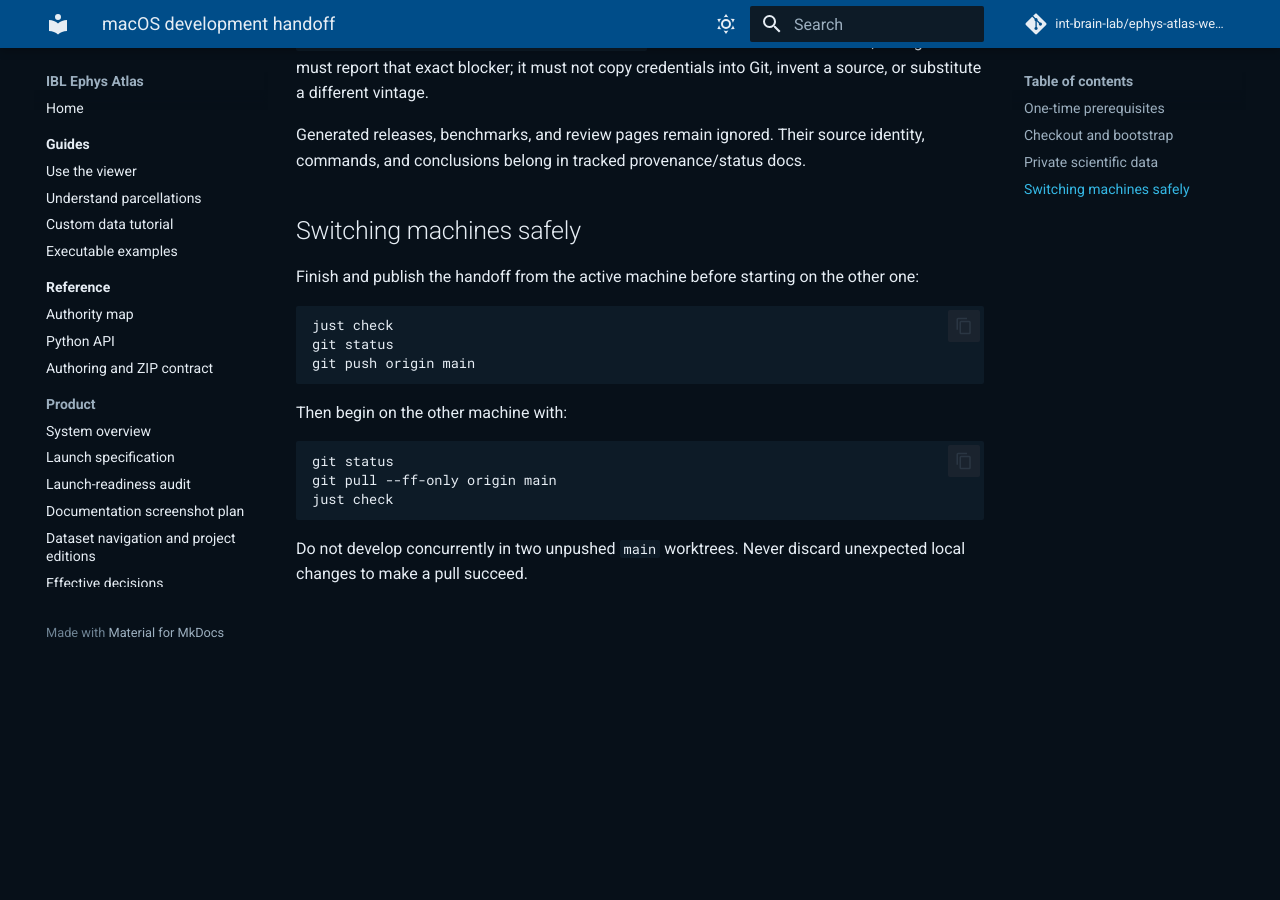
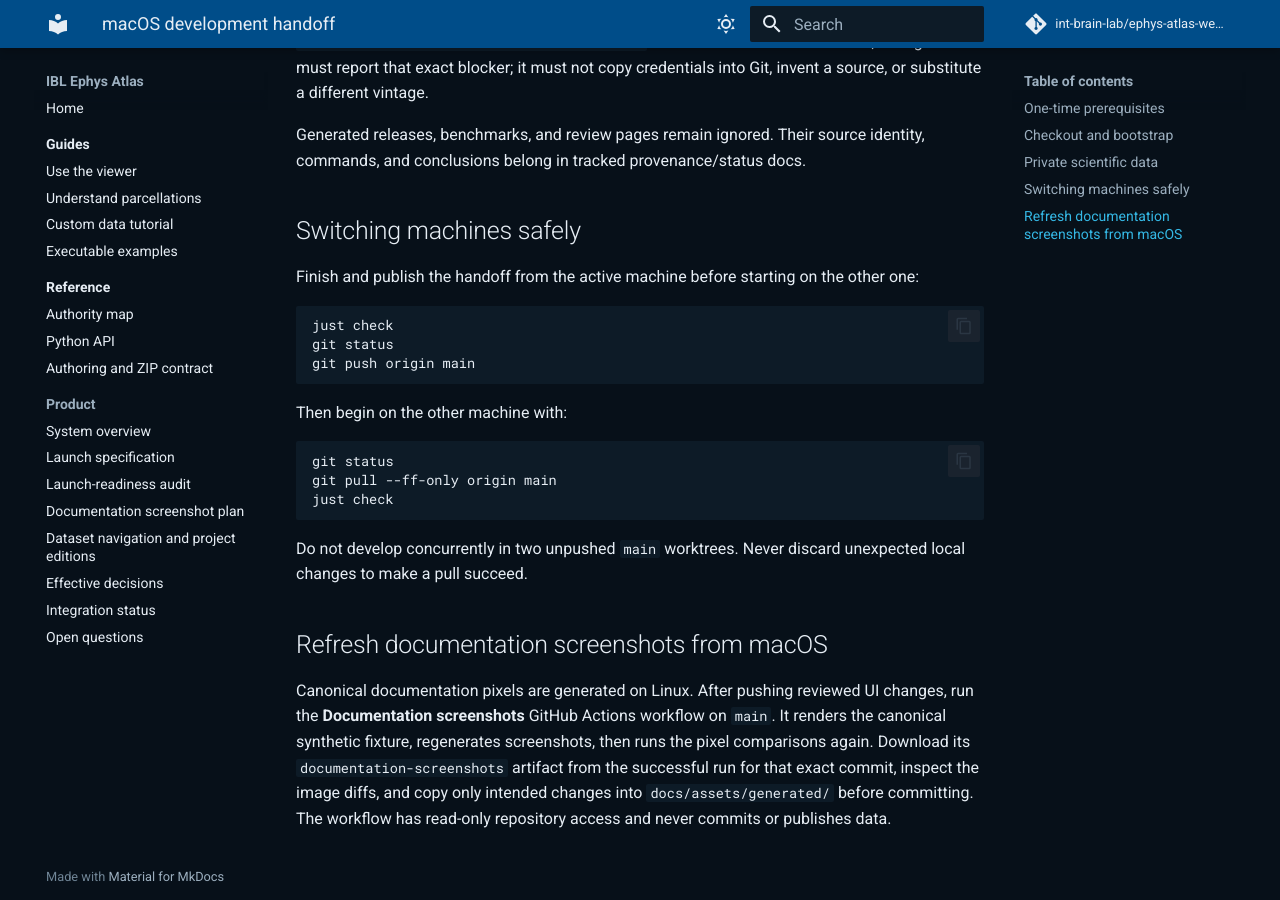
Before and after one commit to int-brain-lab/ephys-atlas-web-v2, an MkDocs documentation site: the page built from docs/MACOS_DEVELOPMENT.md, in a window 1280 px wide and 900 px high, scrolled down 1607 px. Built offline with MkDocs 1.6.1 and Material for MkDocs 9.7.7, drawn with Linux system fonts in a browser that asks for light colours; comment, search, counter and statistics services are not loaded; before the commit the page ends 2262 px from its top, so only the background shows below that.

Commit message:
ci: generate reviewable documentation screenshots on Linux

```diff
--- a/docs/MACOS_DEVELOPMENT.md
+++ b/docs/MACOS_DEVELOPMENT.md
@@ -99,3 +99,14 @@
 
 Do not develop concurrently in two unpushed `main` worktrees. Never discard
 unexpected local changes to make a pull succeed.
+
+
+## Refresh documentation screenshots from macOS
+
+Canonical documentation pixels are generated on Linux. After pushing reviewed
+UI changes, run the **Documentation screenshots** GitHub Actions workflow on
+`main`. It renders the canonical synthetic fixture, regenerates screenshots,
+then runs the pixel comparisons again. Download its `documentation-screenshots`
+artifact from the successful run for that exact commit, inspect the image diffs,
+and copy only intended changes into `docs/assets/generated/` before committing.
+The workflow has read-only repository access and never commits or publishes data.
```
Also changed, not shown: 1 other file.
